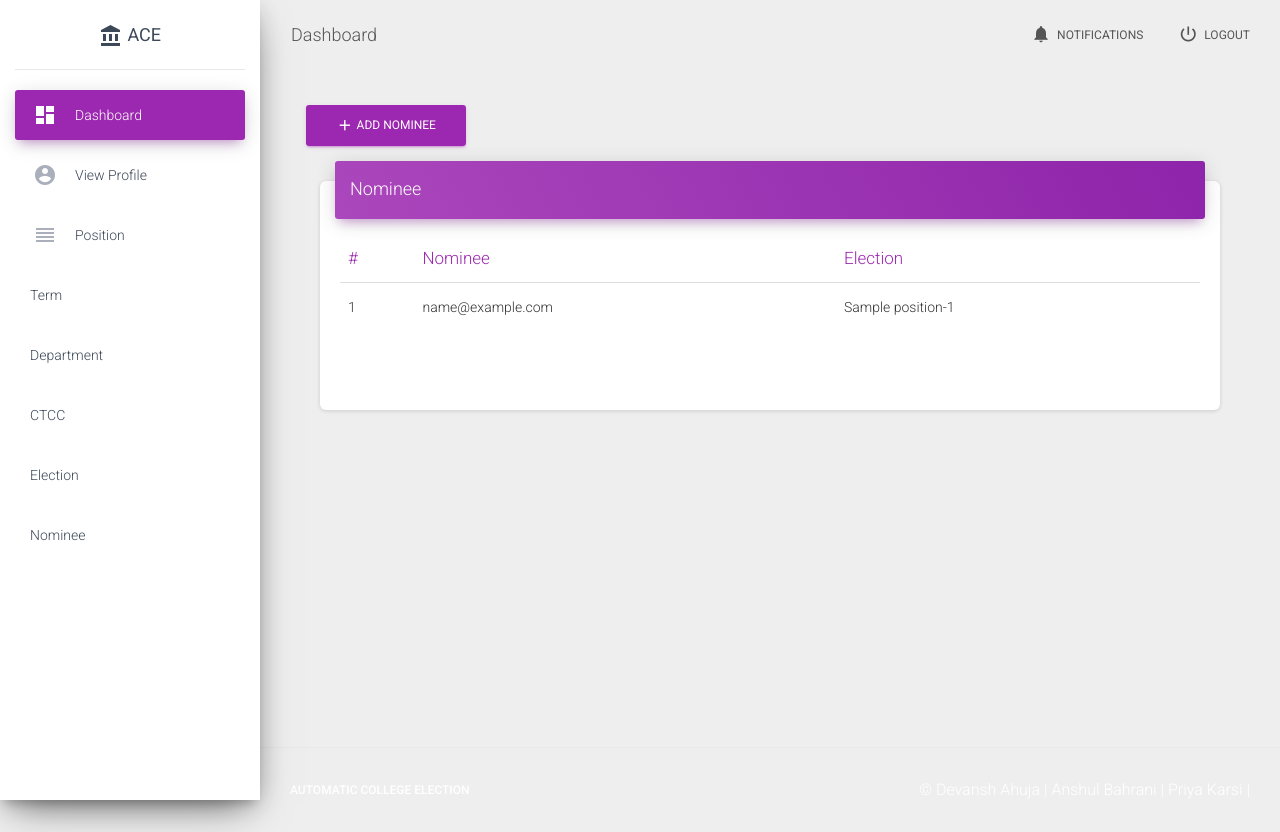
After one commit to Anshul-Bahrani/AutomaticCollegeElection, a Django app: template voting/templates/voting/nominee_list.html in a window 1280 px wide. The commit adds this page. Run offline with Django 3.2, Linux system fonts and the light colour scheme; the template is opened without the code that fills it: values that come from a table or form of the project are taken from there, others are empty; tables that the repository leaves empty hold one stand-in row (values such as "Sample post"); parts of the project's set-up code (start-up, migrations or seed data) failed here and were passed over; some libraries are stand-ins or nearby versions.

Commit message:
election list, nominee list

```diff
--- a/ACE/templates/includes/sidebar.html
+++ b/ACE/templates/includes/sidebar.html
@@ -80,6 +80,28 @@
             </a>
           </li>
 
+          {% if sidebarSection == 'election' %}
+            <li class="nav-item active">
+          {% else %}
+            <li class="nav-item">
+          {% endif %}
+            <a class="nav-link" href="{% url 'voting:election_list' %}">
+              <!-- <i class="material-icons">reorder</i> -->
+              <p>Election</p>
+            </a>
+          </li>
+
+          {% if sidebarSection == 'nominee' %}
+            <li class="nav-item active">
+          {% else %}
+            <li class="nav-item">
+          {% endif %}
+            <a class="nav-link" href="{% url 'voting:nominee_list' %}">
+              <!-- <i class="material-icons">reorder</i> -->
+              <p>Nominee</p>
+            </a>
+          </li>
+
         </ul>
   </div>
 </div>
--- a/voting/models.py
+++ b/voting/models.py
@@ -48,7 +48,7 @@ class Nominee(MetaDataModel):
         return self.nominee_id
 
     def get_absolute_url(self):
-        return reverse("voting:position_list")
+        return reverse("voting:nominee_list")
 
 class Election(MetaDataModel):
 
@@ -59,16 +59,37 @@ class Election(MetaDataModel):
     start_at = models.DateTimeField()
     duration = models.DurationField()
     nomination_deadline = models.DateTimeField()
+
+    class Meta:
+        ordering = ["-created_at"]
+        verbose_name = _('Election')
+        verbose_name_plural = _('Elections')
+
     def __str__(self):
-        return f"{self.start_at}"
+        return f"{self.position}-{self.term_id}"
+
+    def get_absolute_url(self):
+        return reverse("home")
+
+
 
 class ElectedMember(MetaDataModel):
 
     id = models.BigAutoField(primary_key=True)
     election = models.ForeignKey(Election, on_delete=models.CASCADE)
     member = models.ForeignKey(Nominee, on_delete=models.CASCADE)
+
+
+    class Meta:
+        ordering = ["-created_at"]
+        verbose_name = _('ElectedMember')
+        verbose_name_plural = _('ElectedMembers')
+
     def __str__(self):
-        return "{self.election}-{self.member}"
+        return f"{self.election}-{self.member}"
+
+    def get_absolute_url(self):
+        return reverse("home")
 
 class Ballot(MetaDataModel):
 
@@ -76,8 +97,18 @@ class Ballot(MetaDataModel):
     election = models.ForeignKey(Election, on_delete=models.CASCADE)
     nominee = models.ForeignKey(Nominee, on_delete=models.CASCADE)
     voter = models.ForeignKey(CustomUser, on_delete=models.CASCADE)
+
+
+    class Meta:
+        ordering = ["-created_at"]
+        verbose_name = _('Ballot')
+        verbose_name_plural = _('Ballots')
+
     def __str__(self):
-        return "{self.election}-{self.nominee}-{self.voter}"
+        return f"{self.election}-{self.nominee}-{self.voter}"
+
+    def get_absolute_url(self):
+        return reverse("home")
 
 # class Prerequisite(MetaDataModel):
 
--- /dev/null
+++ b/voting/templates/voting/nominee_list.html
@@ -0,0 +1,45 @@
+{% extends 'base.html' %}
+{% load crispy_forms_tags %}
+{% block title %}
+    Position
+{% endblock title %}
+{% block bodycontent %}
+    <div class="container">
+      <a class="btn btn-primary" href="{% url 'voting:nominee_create' %}">
+        <i class="material-icons">add</i>
+        Add Nominee
+      </a>
+      <div class="col-md-12">
+        <div class="card">
+          <div class="card-header card-header-primary">
+            <h4 class="card-title ">Nominee</h4>
+            <!-- <p class="card-category"> Here is a subtitle for this table</p> -->
+          </div>
+          <div class="card-body">
+            <div class="table-responsive">
+              <table class="table">
+                <thead class=" text-primary">
+                  <tr>
+                    <th>#</th>
+                    <th>Nominee</th>
+                    <th>Election</th>
+                  </tr>
+                </thead>
+                <tbody>
+                  {% for nominee in nominees %}
+                    <tr>
+                      <td>{{forloop.counter}}</td>
+                      <td>{{nominee.nominee_id}}</td>
+                      <td>{{nominee.election}}</td>
+                    </tr>
+                  {% endfor %}
+                </tbody>
+              </table>
+              {% include 'includes/paginate.html' %}
+            </div>
+          </div>
+        </div>
+      </div>
+
+    </div>
+{% endblock bodycontent %}
--- a/voting/urls.py
+++ b/voting/urls.py
@@ -8,5 +8,7 @@ urlpatterns = [
     path('position-list/', voting_views.PositionListView.as_view(), name='position_list'),
     path('position-create/', voting_views.PositionCreateView.as_view(), name='position_create'),
     path('nominee-create/', voting_views.NomineeCreateView.as_view(), name='nominee_create'),
+    path('nominee-list/', voting_views.NomineeListView.as_view(), name='nominee_list'),
     path('election-create/', voting_views.ElectionCreateView.as_view(), name='election_create'),
+    path('election-list/', voting_views.ElectionListView.as_view(), name='election_list'),
 ]
```
Also changed, not shown: voting/templates/voting/election_list.html (added, +49 -0 lines), voting/views.py (+30 -0 lines).
